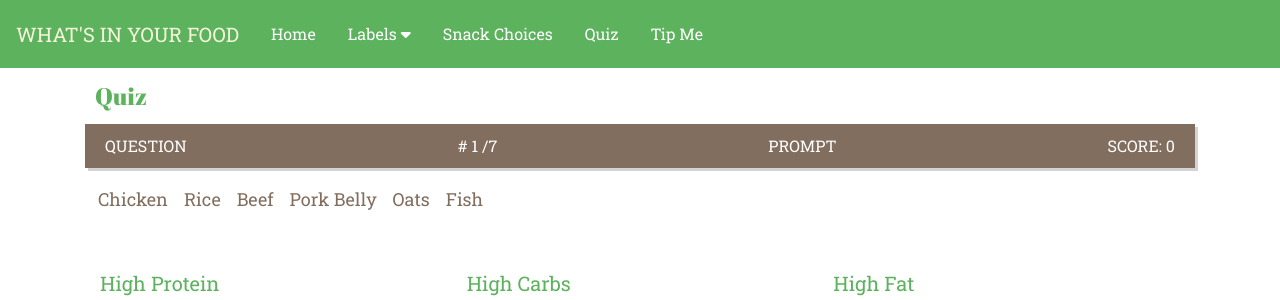
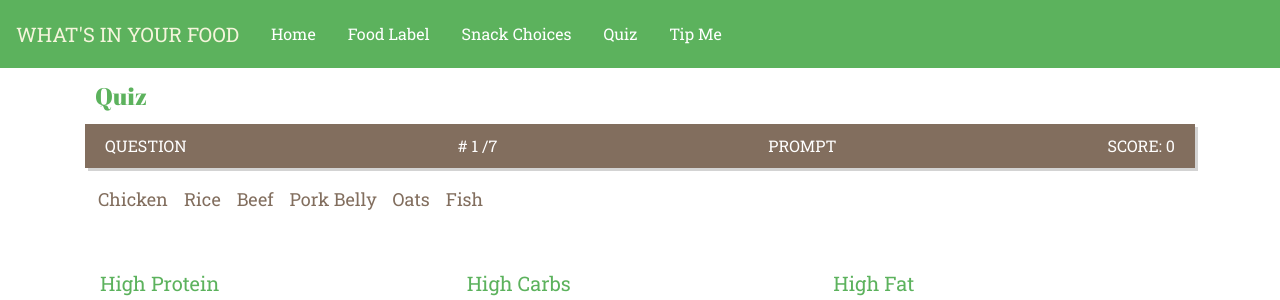
Before and after one commit to xueningleng/nutrition, a Flask app: page /quiz in a window 1280 px wide. Shown: the top 300 px of the page. Run offline with Flask 2, Linux system fonts and the light colour scheme; some libraries are stand-ins or nearby versions.

Commit message:
removed sub-navbar for labels

```diff
--- a/templates/layout.html
+++ b/templates/layout.html
@@ -29,15 +29,8 @@
     <div class="navbar-brand" href="/">WHAT'S IN YOUR FOOD</div>
 
     <a  href="/">Home</a>
-    <div class="subnav">
-        <button class="subnavbtn">Labels <i class="fa fa-caret-down"></i></button>
-        <div class="subnav-content">
-            <a href="/overview">Overview</a>
-            <a href="/carbs">Carbs</a>
-            <a href="/protein">Protein</a>
-            <a href="/fat">Fat</a>
-        </div>
-    </div>
+
+        <a href="/overview">Food Label</a>
         <a href="/snacks">Snack Choices</a>
         <a href="/quiz">Quiz</a>
         <a href="/tip">Tip Me</a>
```
